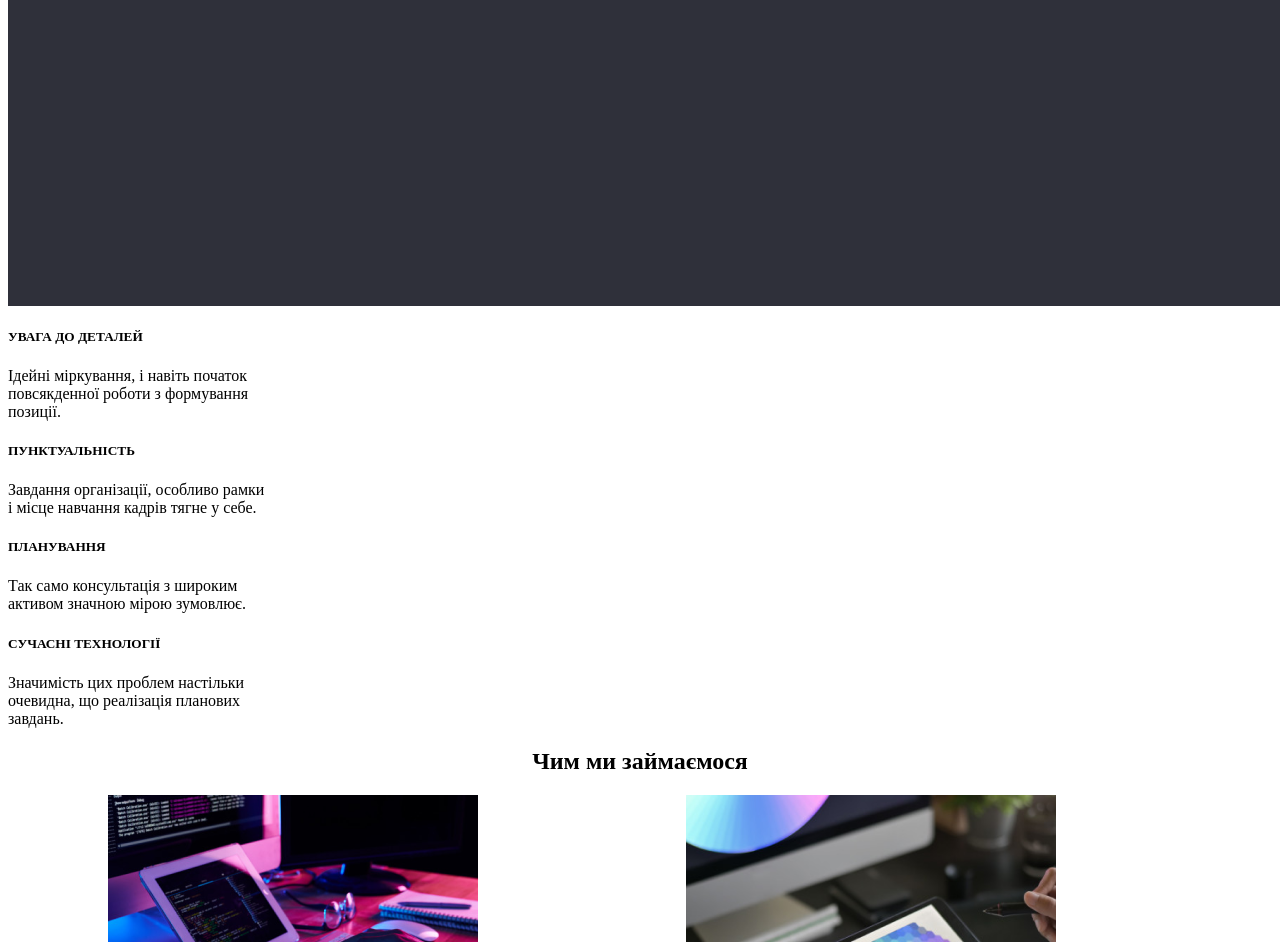
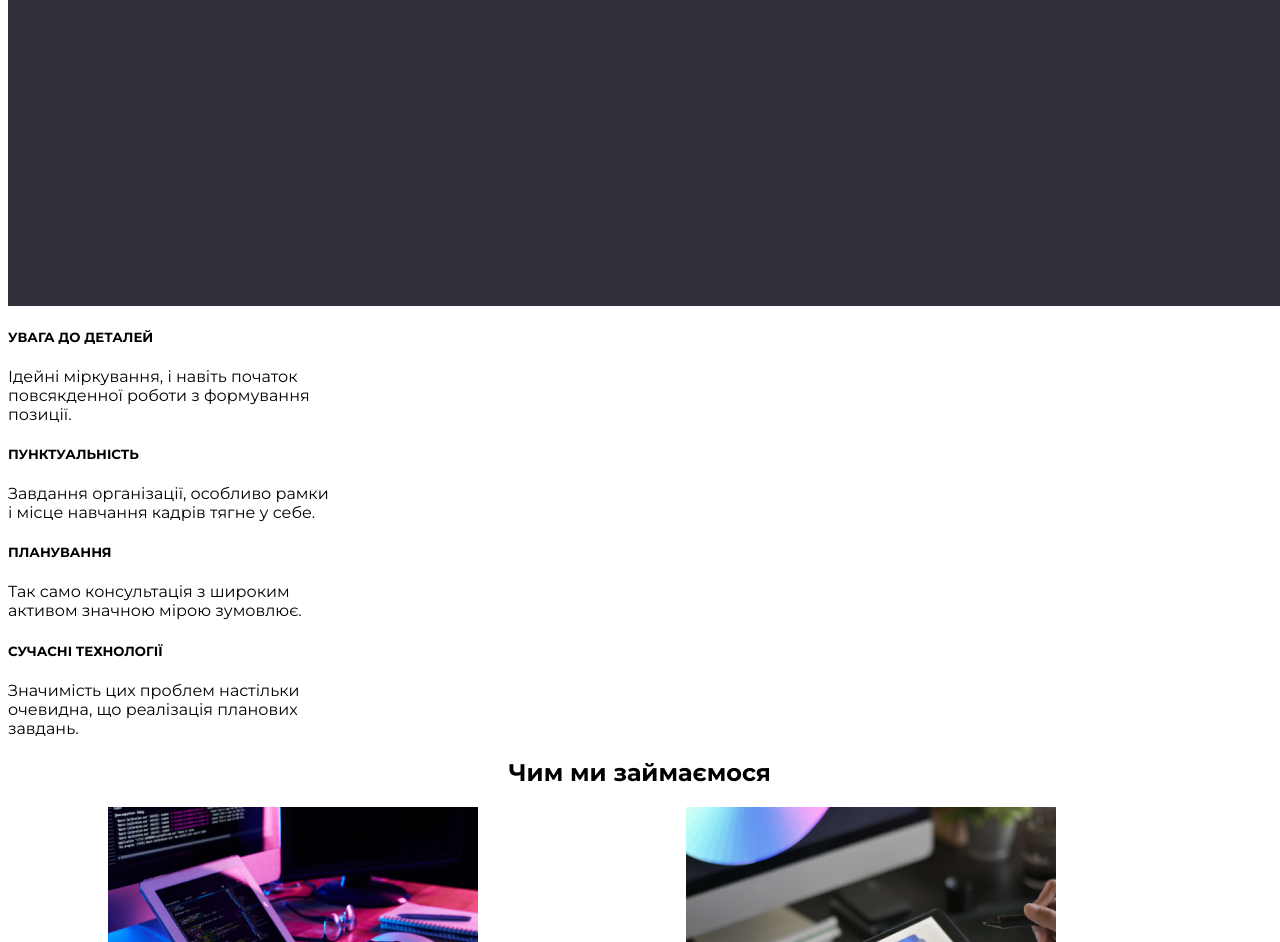
Before and after one commit to Tyberium1/WebStudio, a plain HTML site: page index.html in a window 1280 px wide. Shown: the part 203-1145 px from the top of the page. Drawn offline with Linux system fonts and the light colour scheme.

Commit message:
add fonts

```diff
--- a/index.html
+++ b/index.html
@@ -5,6 +5,13 @@
     <meta name="viewport" content="width=device-width, initial-scale=1.0">
     <title>Document</title>
     <link rel="stylesheet" href="/style.css">
+    <link rel="preconnect" href="https://fonts.googleapis.com">
+<link rel="preconnect" href="https://fonts.gstatic.com" crossorigin>
+<link href="https://fonts.googleapis.com/css2?family=Kaushan+Script&family=Montserrat:ital,wght@0,100..900;1,100..900&family=Raleway:ital,wght@0,100..900;1,100..900&display=swap" rel="stylesheet">
+<link rel="preconnect" href="https://fonts.googleapis.com">
+<link rel="preconnect" href="https://fonts.gstatic.com" crossorigin>
+<link href="https://fonts.googleapis.com/css2?family=Kaushan+Script&family=Montserrat:ital,wght@0,100..900;1,100..900&family=Raleway:ital,wght@0,100..900;1,100..900&family=Roboto:ital,wght@0,100;0,300;0,400;0,500;0,700;0,900;1,100;1,300;1,400;1,500;1,700;1,900&display=swap" rel="stylesheet">
+
 </head>
 <body>
     <header>
@@ -19,7 +26,7 @@
      </div>
     </header>
     <main>
-     <div>
+     <div class="description">
      <h5>УВАГА ДО ДЕТАЛЕЙ</h5>
     <p>Ідейні міркування, і навіть початок <br> повсякденної роботи з формування <br> позиції.</p>
     <h5>ПУНКТУАЛЬНІСТЬ</h5>
--- a/style.css
+++ b/style.css
@@ -24,11 +24,16 @@
     text-align: center;
     margin-left: 600px;
     color: white;
+    font-family: 'Montserrat', serif;
 
+
+}
+.description{
+    font-family: 'Montserrat', serif;
 }
 .work{
     text-align: center;
-
+    font-family: 'Montserrat', serif;
 }
 .box1{
     margin-left: 100px;
@@ -49,6 +54,7 @@
 }
 .ourTeamWords{
     text-align: center;
+    font-family: 'Montserrat', serif;
 }
 .team1{
     margin-left: 100px;
@@ -75,4 +81,5 @@
 .address{
     margin-left: 200px;
     color: white;
+    font-family: 'Montserrat', serif;
 }
```
